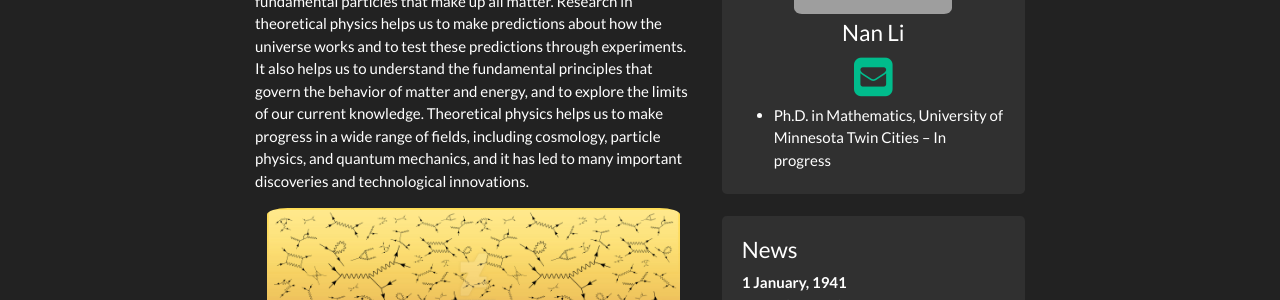
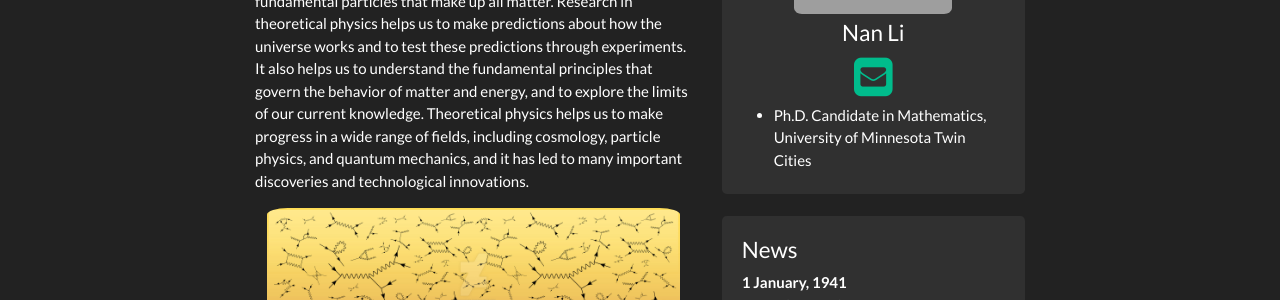
Before and after one commit to eigennan/eigennan.github.io, a Jekyll site: the page built from _pages/home.md, in a window 1280 px wide and 1085 px high. Shown: the part 243-543 px from the top of the window. Built offline with Jekyll 4.4.1, drawn with Linux system fonts in a browser that asks for light colours; nearby versions of some CDN libraries; a style sheet for code colours, icons or effects is not loaded.

Commit message:
Update pi.yml

```diff
--- a/_data/pi.yml
+++ b/_data/pi.yml
@@ -15,4 +15,4 @@
     ]
 
   educationshort:
-    ["Ph.D. in Mathematics, University of Minnesota Twin Cities - In progress"]
+    ["Ph.D. Candidate in Mathematics, University of Minnesota Twin Cities"]
```
